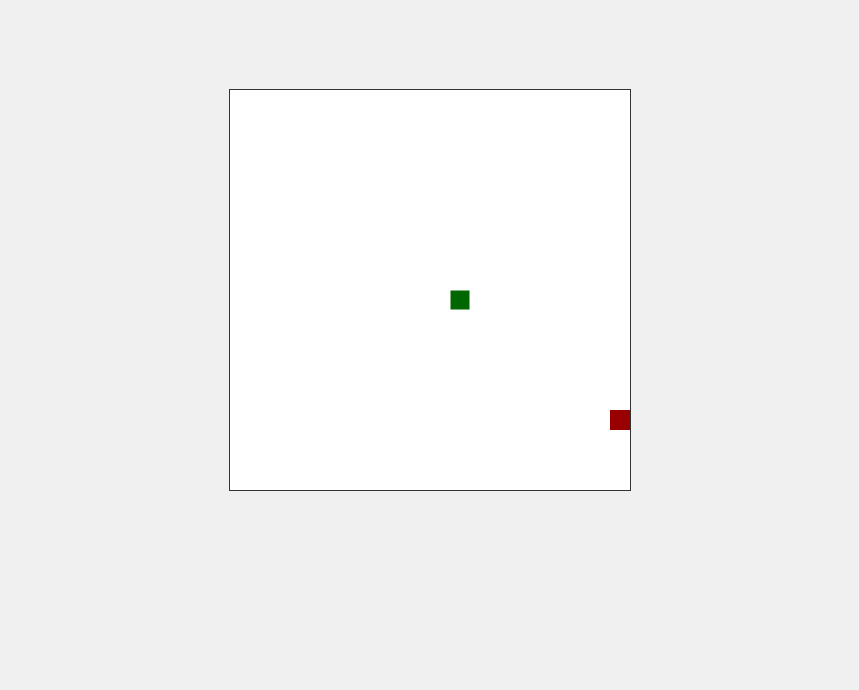
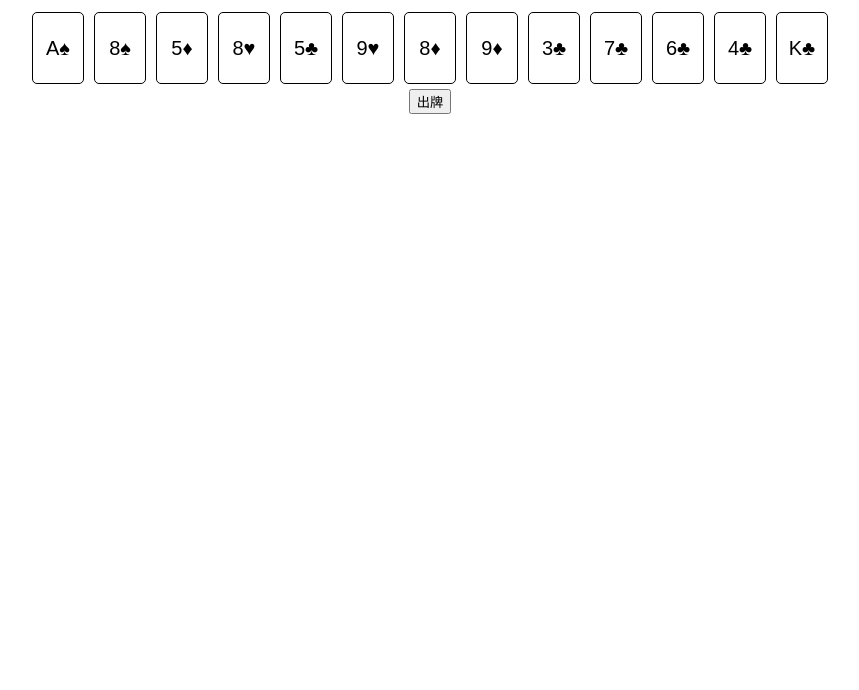
Before and after one commit to ggcube/0718page, a plain HTML site: page index.html in a window 1280 px wide. Shown: the part 110-800 px from the top of the page, without its empty margins (210-1069 px from the left). Drawn offline with Linux system fonts and the light colour scheme.

Commit message:
Add files via upload

```diff
--- a/index.html
+++ b/index.html
@@ -1,16 +1,110 @@
 <!DOCTYPE html>
-<html lang="en">
+<html lang="zh-Hant">
 <head>
     <meta charset="UTF-8">
     <meta name="viewport" content="width=device-width, initial-scale=1.0">
-    <title>Snake Game</title>
-    <link rel="stylesheet" href="styles.css">
+    <title>大老二遊戲</title>
+    <style>
+        body {
+            font-family: Arial, sans-serif;
+            text-align: center;
+            margin-top: 50px;
+        }
+        .card {
+            display: inline-block;
+            width: 50px;
+            height: 70px;
+            margin: 5px;
+            border: 1px solid #000;
+            border-radius: 5px;
+            text-align: center;
+            line-height: 70px;
+            font-size: 20px;
+            cursor: pointer;
+        }
+        .played-cards {
+            margin-top: 20px;
+        }
+    </style>
 </head>
 <body>
-    <div class="game-container">
-        <canvas id="gameCanvas" width="400" height="400"></canvas>
-    </div>
+    <h1>大老二遊戲</h1>
+    <div id="player-hand"></div>
+    <button onclick="playCards()">出牌</button>
+    <div class="played-cards" id="played-cards"></div>
 
-    <script src="script.js"></script>
+    <script>
+        const suits = ['♠', '♥', '♦', '♣'];
+        const values = ['3', '4', '5', '6', '7', '8', '9', '10', 'J', 'Q', 'K', 'A', '2'];
+        let playerHand = [];
+        let playedCards = [];
+
+        function createDeck() {
+            let deck = [];
+            for (let suit of suits) {
+                for (let value of values) {
+                    deck.push(value + suit);
+                }
+            }
+            return deck;
+        }
+
+        function shuffle(deck) {
+            for (let i = deck.length - 1; i > 0; i--) {
+                const j = Math.floor(Math.random() * (i + 1));
+                [deck[i], deck[j]] = [deck[j], deck[i]];
+            }
+            return deck;
+        }
+
+        function dealCards(deck) {
+            return deck.splice(0, 13);
+        }
+
+        function renderHand(hand) {
+            const handDiv = document.getElementById('player-hand');
+            handDiv.innerHTML = '';
+            for (let card of hand) {
+                const cardDiv = document.createElement('div');
+                cardDiv.className = 'card';
+                cardDiv.innerText = card;
+                cardDiv.onclick = () => selectCard(card);
+                handDiv.appendChild(cardDiv);
+            }
+        }
+
+        function selectCard(card) {
+            const index = playerHand.indexOf(card);
+            if (index > -1) {
+                playerHand.splice(index, 1);
+                playedCards.push(card);
+                renderHand(playerHand);
+                renderPlayedCards(playedCards);
+            }
+        }
+
+        function renderPlayedCards(cards) {
+            const playedDiv = document.getElementById('played-cards');
+            playedDiv.innerHTML = '';
+            for (let card of cards) {
+                const cardDiv = document.createElement('div');
+                cardDiv.className = 'card';
+                cardDiv.innerText = card;
+                playedDiv.appendChild(cardDiv);
+            }
+        }
+
+        function playCards() {
+            // 此處可以添加遊戲邏輯
+            alert('出牌: ' + playedCards.join(', '));
+            playedCards = [];
+            renderPlayedCards(playedCards);
+        }
+
+        // 初始化遊戲
+        const deck = shuffle(createDeck());
+        playerHand = dealCards(deck);
+        renderHand(playerHand);
+    </script>
 </body>
 </html>
```
